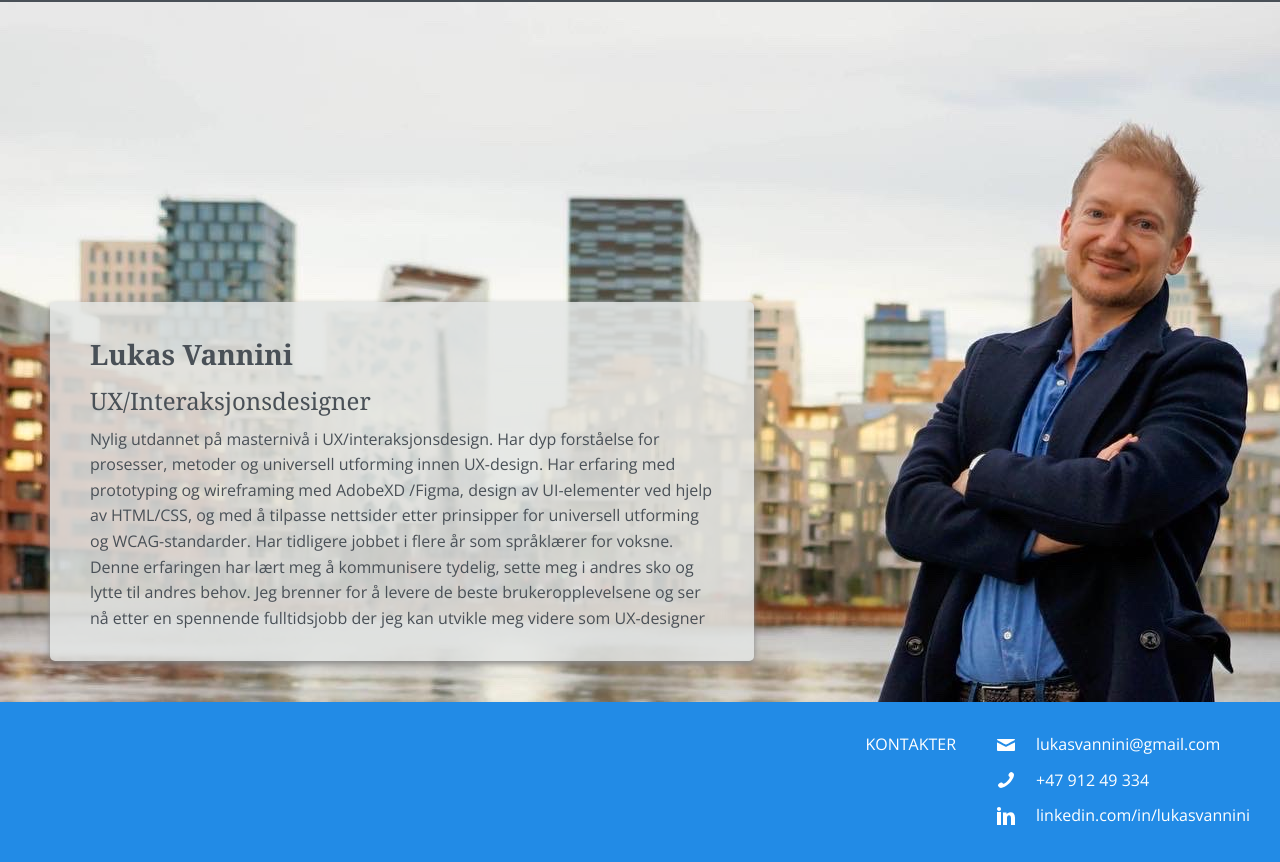
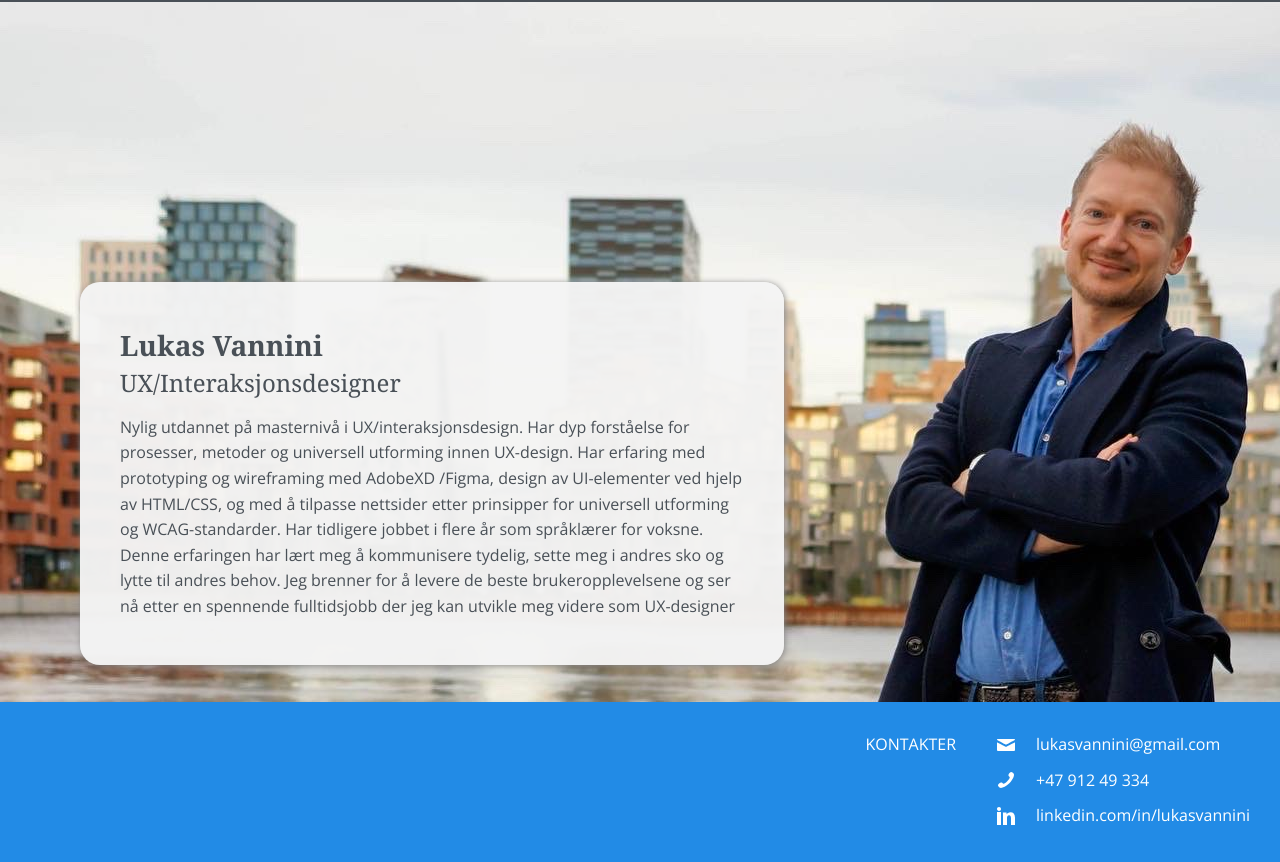
Before and after one commit to LukasVa/portfolio, a plain HTML site: page index.html in a window 1280 px wide. Shown: the part 78-940 px from the top of the page. Drawn offline with nearby package versions, Linux system fonts and the light colour scheme.

Commit message:
modified intro

```diff
--- a/style.css
+++ b/style.css
@@ -67,8 +67,9 @@ h1 {
 }
 h2 {
   font-family: Georgia, serif;
-  margin-bottom: 0.5rem;
+  margin-bottom: 1.5rem;
   font-size: 2.8rem;
+  line-height: 1.3;
 }
 h3 {
   text-transform: uppercase;
@@ -172,16 +173,15 @@ footer {
   font-weight: 300;
 }
 .home-page-intro {
-  background-color: rgba(227, 229, 228, 0.85);
-  box-shadow: #333;
+  background-color: rgba(244, 244, 244, 0.97);
   position: absolute;
   width: 55%;
-  top: 30rem;
-  left: 5rem;
-  border-radius: 5px;
-  padding: 3rem 4rem;
+  top: 28rem;
+  left: 8rem;
+  border-radius: 20px;
+  padding: 4.5rem 4rem;
   font-size: 1.6rem;
-  box-shadow: 0 3px 6px #888888;
+  box-shadow: 1px 1px 6px rgb(136, 136, 136);
 }
 /*CV PAGE*/
 .cv-page {
```
